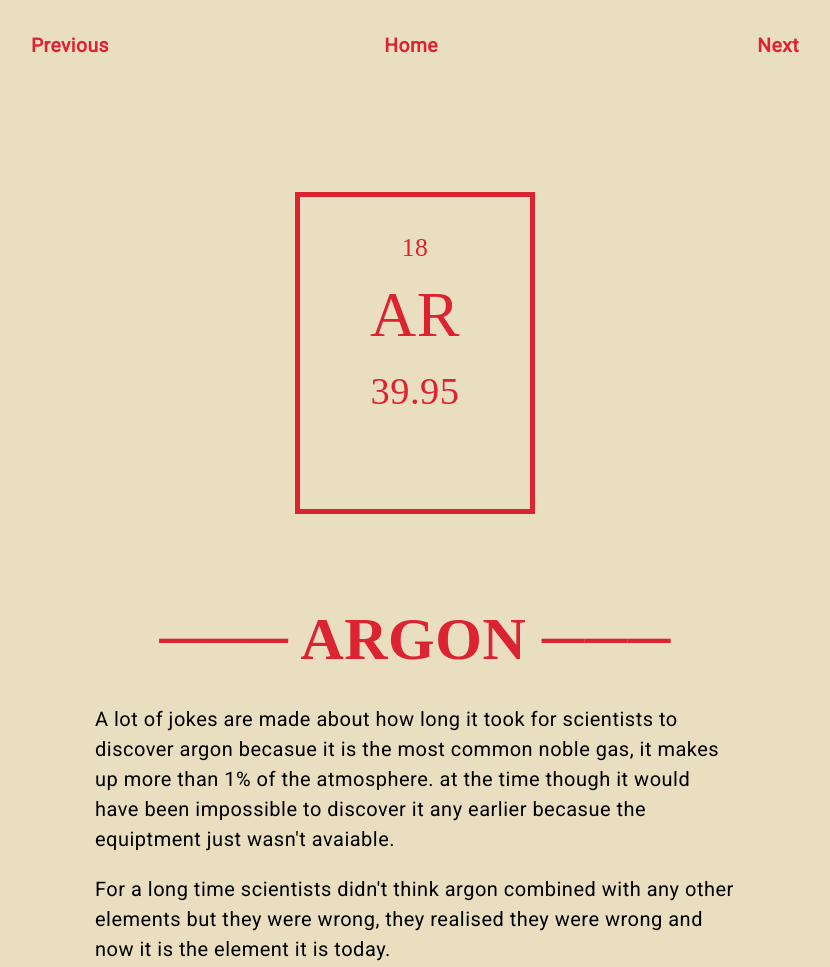
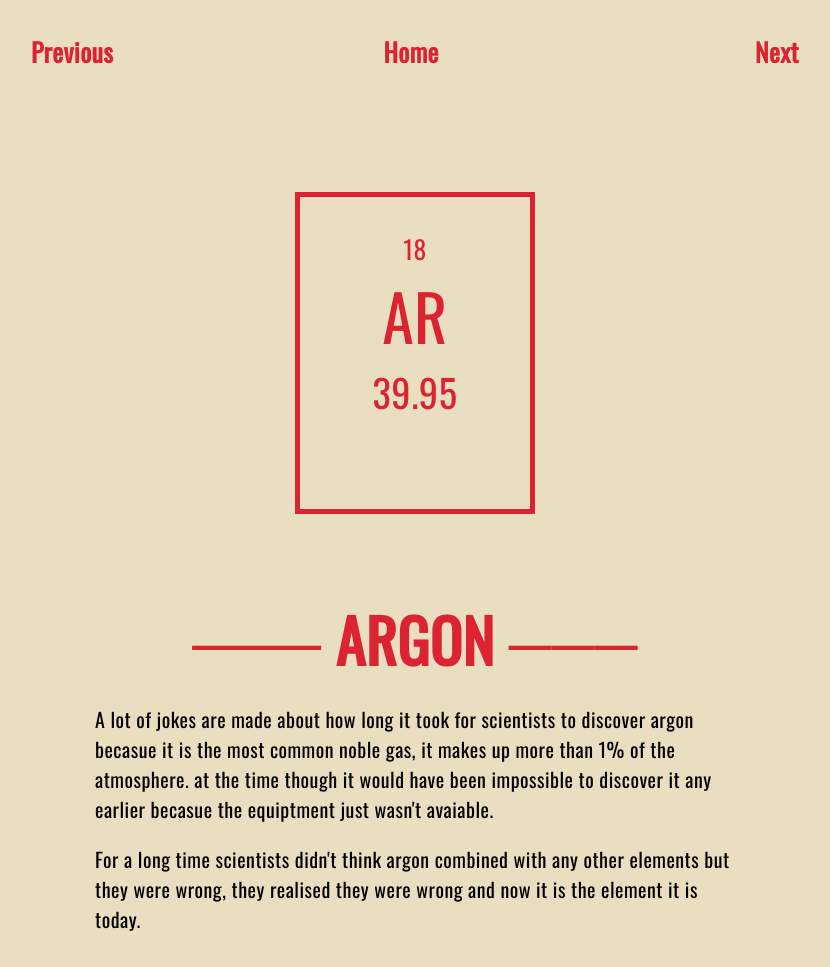
Before and after one commit to Jordyquench/elements, a plain HTML site: page argon.html in a window 1280 px wide. Shown: the top 967 px of the page, without its empty margins (225-1055 px from the left). Drawn offline with nearby package versions, Linux system fonts and the light colour scheme; a web font is replaced by a local one.

Commit message:
changed fonts

```diff
--- a/argon.html
+++ b/argon.html
@@ -6,6 +6,7 @@
 	<link rel="stylesheet" type="text/css" href="css/argon-style.css">
 	<link href="https://fonts.googleapis.com/css?family=Josefin+Sans|Roboto" rel="stylesheet">
 	<link rel="stylesheet" href="https://use.typekit.net/poz6jxc.css">
+	<link href="https://fonts.googleapis.com/css?family=Oswald" rel="stylesheet">
 </head>
 
 <body>
--- a/css/argon-style.css
+++ b/css/argon-style.css
@@ -3,7 +3,7 @@
 	margin: 0;
 	font-size: 100%;
 	line-height: 1.5em;
-	font-family: 'Roboto', sans-serif;
+	font-family: 'Oswald', sans-serif;
 	letter-spacing: .5px;
 	max-width: 100%;
 	background-color: #eadec1;
@@ -22,7 +22,7 @@ header{
 .previous{
 	color: #db2331;
 	float: left;
-	font-size: 1.5vw;
+	font-size: 2vw;
 	width: 33%;
 
 }
@@ -42,7 +42,7 @@ header{
 	color: #db2331;
 	float: left;
 	text-align: center;
-	font-size: 1.5vw;
+	font-size: 2vw;
 	width: 33%;
 
 
@@ -63,7 +63,7 @@ header{
 	color: #db2331;
 	float: right;
 	text-align: right;
-	font-size: 1.5vw;
+	font-size: 2vw;
 	width: 33%;
 
 }
@@ -94,7 +94,7 @@ header{
 .element p {
 	margin: 0;
 	color: #db2331;
-	font-family: bebas-neue;
+	font-family: oswald;
 }
 
 .small {
@@ -126,7 +126,7 @@ header{
 	text-align: center;
 	font-size: 60px;
 	color: #db2331;
-	font-family: bebas-neue;
+	font-family: oswald;
 }
 
 .intro p{
@@ -153,7 +153,7 @@ header{
 	font-size: 60px;
 	margin-top: .5em;
 	margin-left: .5em;
-	font-family: bebas-neue;
+	font-family: oswald;
 }
 
 
--- a/css/helium-style.css
+++ b/css/helium-style.css
@@ -3,7 +3,7 @@
 	margin: 0;
 	font-size: 100%;
 	line-height: 1.5em;
-	font-family: 'Roboto', sans-serif;
+	font-family: 'Oswald', sans-serif;
 	letter-spacing: .5px;
 	max-width: 100%;
 	background-color: #eadec1;
@@ -23,7 +23,7 @@ header{
 .previous{
 	color: #00adee;
 	float: left;
-	font-size: 1.5vw;
+	font-size: 2vw;
 	width: 33%;
 
 }
@@ -49,7 +49,7 @@ header{
 	color: #00adee;
 	float: left;
 	text-align: center;
-	font-size: 1.5vw;
+	font-size: 2vw;
 	width: 33%;
 
 
@@ -71,7 +71,7 @@ header{
 	color: #00adee;
 	float: right;
 	text-align: right;
-	font-size: 1.5vw;
+	font-size: 2vw;
 	width: 33%;
 
 }
@@ -102,7 +102,7 @@ header{
 .element p {
 	margin: 0;
 	color: #00adee;
-	font-family: bebas-neue;
+	font-family: oswald;
 }
 
 .small {
@@ -134,7 +134,7 @@ header{
 	text-align: center;
 	font-size: 60px;
 	color: #00adee;
-	font-family: bebas-neue;
+	font-family: oswald;
 }
 
 .intro p{
@@ -161,7 +161,7 @@ header{
 	font-size: 60px;
 	margin-top: .5em;
 	margin-left: .5em;
-	font-family: bebas-neue;
+	font-family: oswald;
 }
 
 
--- a/css/krypton-style.css
+++ b/css/krypton-style.css
@@ -3,7 +3,7 @@
 	margin: 0;
 	font-size: 100%;
 	line-height: 1.5em;
-	font-family: 'Roboto', sans-serif;
+	font-family: 'Oswald', sans-serif;
 	letter-spacing: .5px;
 	max-width: 100%;
 	background-color: #eadec1;
@@ -22,7 +22,7 @@ header{
 .previous{
 	color: #eb8823;
 	float: left;
-	font-size: 1.5vw;
+	font-size: 2vw;
 	width: 33%;
 
 }
@@ -43,7 +43,7 @@ header{
 	color: #eb8823;
 	float: left;
 	text-align: center;
-	font-size: 1.5vw;
+	font-size: 2vw;
 	width: 33%;
 
 
@@ -66,7 +66,7 @@ header{
 	color: #eb8823;
 	float: right;
 	text-align: right;
-	font-size: 1.5vw;
+	font-size: 2vw;
 	width: 33%;
 
 }
@@ -98,7 +98,7 @@ header{
 .element p {
 	margin: 0;
 	color: #eb8823;
-	font-family: bebas-neue;
+	font-family: oswald;
 }
 
 .small {
@@ -130,7 +130,7 @@ header{
 	text-align: center;
 	font-size: 60px;
 	color: #eb8823;
-	font-family: bebas-neue;
+	font-family: oswald;
 }
 
 .intro p{
@@ -157,7 +157,7 @@ header{
 	font-size: 60px;
 	margin-top: .5em;
 	margin-left: .5em;
-	font-family: bebas-neue;
+	font-family: oswald;
 }
 
 
--- a/css/neon-style.css
+++ b/css/neon-style.css
@@ -3,7 +3,7 @@
 	margin: 0;
 	font-size: 100%;
 	line-height: 1.5em;
-	font-family: 'Roboto', sans-serif;
+	font-family: 'Oswald', sans-serif;
 	letter-spacing: .5px;
 	max-width: 100%;
 	background-color: #eadec1;
@@ -22,7 +22,7 @@ header{
 .previous{
 	color: #51b848;
 	float: left;
-	font-size: 1.5vw;
+	font-size: 2vw;
 	width: 33%;
 
 }
@@ -42,7 +42,7 @@ header{
 	color: #51b848;
 	float: left;
 	text-align: center;
-	font-size: 1.5vw;
+	font-size: 2vw;
 	width: 33%;
 
 
@@ -64,7 +64,7 @@ header{
 	color: #51b848;
 	float: right;
 	text-align: right;
-	font-size: 1.5vw;
+	font-size: 2vw;
 	width: 33%;
 
 }
@@ -95,7 +95,7 @@ header{
 .element p {
 	margin: 0;
 	color: #51b848;
-	font-family: bebas-neue;
+	font-family: oswald;
 }
 
 .small {
@@ -127,7 +127,7 @@ header{
 	text-align: center;
 	font-size: 60px;
 	color: #51b848;
-	font-family: bebas-neue;
+	font-family: oswald;
 }
 
 .intro p{
@@ -154,7 +154,7 @@ header{
 	font-size: 60px;
 	margin-top: .5em;
 	margin-left: .5em;
-	font-family: bebas-neue;
+	font-family: oswald;
 }
 
 
--- a/css/radon-style.css
+++ b/css/radon-style.css
@@ -3,7 +3,7 @@
 	margin: 0;
 	font-size: 100%;
 	line-height: 1.5em;
-	font-family: 'Roboto', sans-serif;
+	font-family: 'Oswald', sans-serif;
 	letter-spacing: .5px;
 	max-width: 100%;
 	background-color: #eadec1;
@@ -23,7 +23,7 @@ header{
 .previous{
 	color: #6260aa;
 	float: left;
-	font-size: 1.5vw;
+	font-size: 2vw;
 	width: 33%;
 
 }
@@ -43,7 +43,7 @@ header{
 	color: #6260aa;
 	float: left;
 	text-align: center;
-	font-size: 1.5vw;
+	font-size: 2vw;
 	width: 33%;
 
 
@@ -65,7 +65,7 @@ header{
 	color: #6260aa;
 	float: right;
 	text-align: right;
-	font-size: 1.5vw;
+	font-size: 2vw;
 	width: 33%;
 
 }
@@ -96,7 +96,7 @@ header{
 .element p {
 	margin: 0;
 	color: #6260aa;
-	font-family: bebas-neue;
+	font-family: oswald;
 }
 
 .small {
@@ -128,7 +128,7 @@ header{
 	text-align: center;
 	font-size: 60px;
 	color: #6260aa;
-	font-family: bebas-neue;
+	font-family: oswald;
 }
 
 .intro p{
@@ -155,7 +155,7 @@ header{
 	font-size: 60px;
 	margin-top: .5em;
 	margin-left: .5em;
-	font-family: bebas-neue;
+	font-family: oswald;
 }
 
 
--- a/css/style.css
+++ b/css/style.css
@@ -3,7 +3,7 @@
 	margin: 0;
 	font-size: 100%;
 	line-height: 1.5em;
-	font-family: bebas-neue, sans-serif;
+	font-family: oswald, sans-serif;
 	letter-spacing: .5px;
 	max-width: 100%;
 	background-color: #eadec1;
@@ -35,7 +35,7 @@ header{
 	font-size: 60px;
 	color: #db2231;
 	line-height: 90%;
-	font-family: bebas-neue;
+	font-family: oswald;
 }
 
 .elements{
--- a/css/xenon-style.css
+++ b/css/xenon-style.css
@@ -3,7 +3,7 @@
 	margin: 0;
 	font-size: 100%;
 	line-height: 1.5em;
-	font-family: 'Roboto', sans-serif;
+	font-family: 'Oswald', sans-serif;
 	letter-spacing: .5px;
 	max-width: 100%;
 	background-color: #eadec1;
@@ -22,7 +22,7 @@ header{
 .previous{
 	color: #aa69ab;
 	float: left;
-	font-size: 1.5vw;
+	font-size: 2vw;
 	width: 33%;
 
 }
@@ -42,7 +42,7 @@ header{
 	color: #aa69ab;
 	float: left;
 	text-align: center;
-	font-size: 1.5vw;
+	font-size: 2vw;
 	width: 33%;
 
 
@@ -65,7 +65,7 @@ header{
 	color: #aa69ab;
 	float: right;
 	text-align: right;
-	font-size: 1.5vw;
+	font-size: 2vw;
 	width: 33%;
 
 }
@@ -96,7 +96,7 @@ header{
 .element p {
 	margin: 0;
 	color: #aa69ab;
-	font-family: bebas-neue;
+	font-family: oswald;
 }
 
 .small {
@@ -128,7 +128,7 @@ header{
 	text-align: center;
 	font-size: 60px;
 	color: #aa69ab;
-	font-family: bebas neue;
+	font-family: oswald;
 }
 
 .intro p{
@@ -155,7 +155,7 @@ header{
 	font-size: 60px;
 	margin-top: .5em;
 	margin-left: .5em;
-	font-family: bebas neue;
+	font-family: oswald;
 }
 
 
```
Also changed, not shown: helium.html (+1 -0 lines), index.html (+13 -10 lines), krypton.html (+1 -0 lines), neon.html (+1 -0 lines), radon.html (+1 -0 lines), xenon.html (+1 -0 lines).
